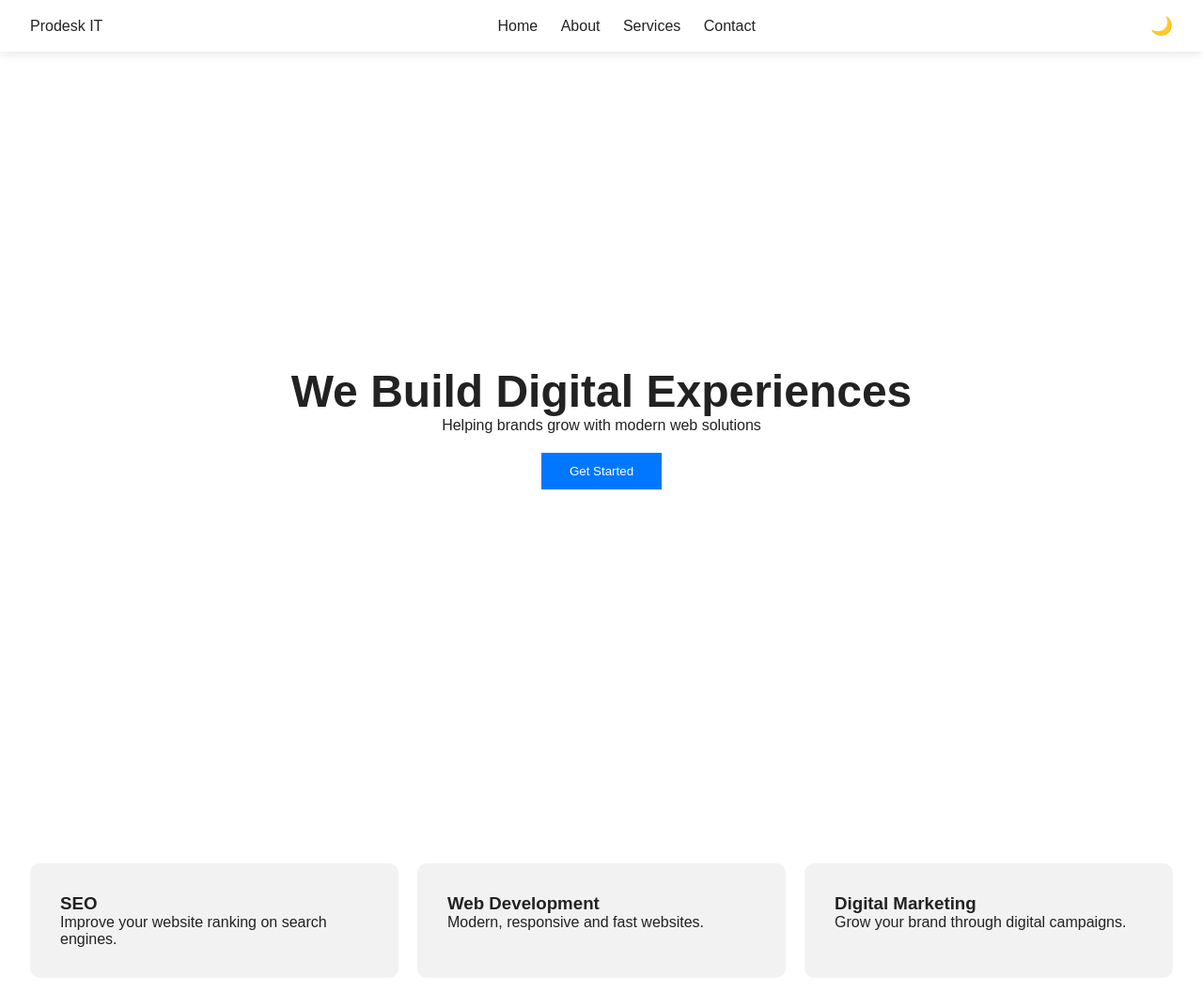
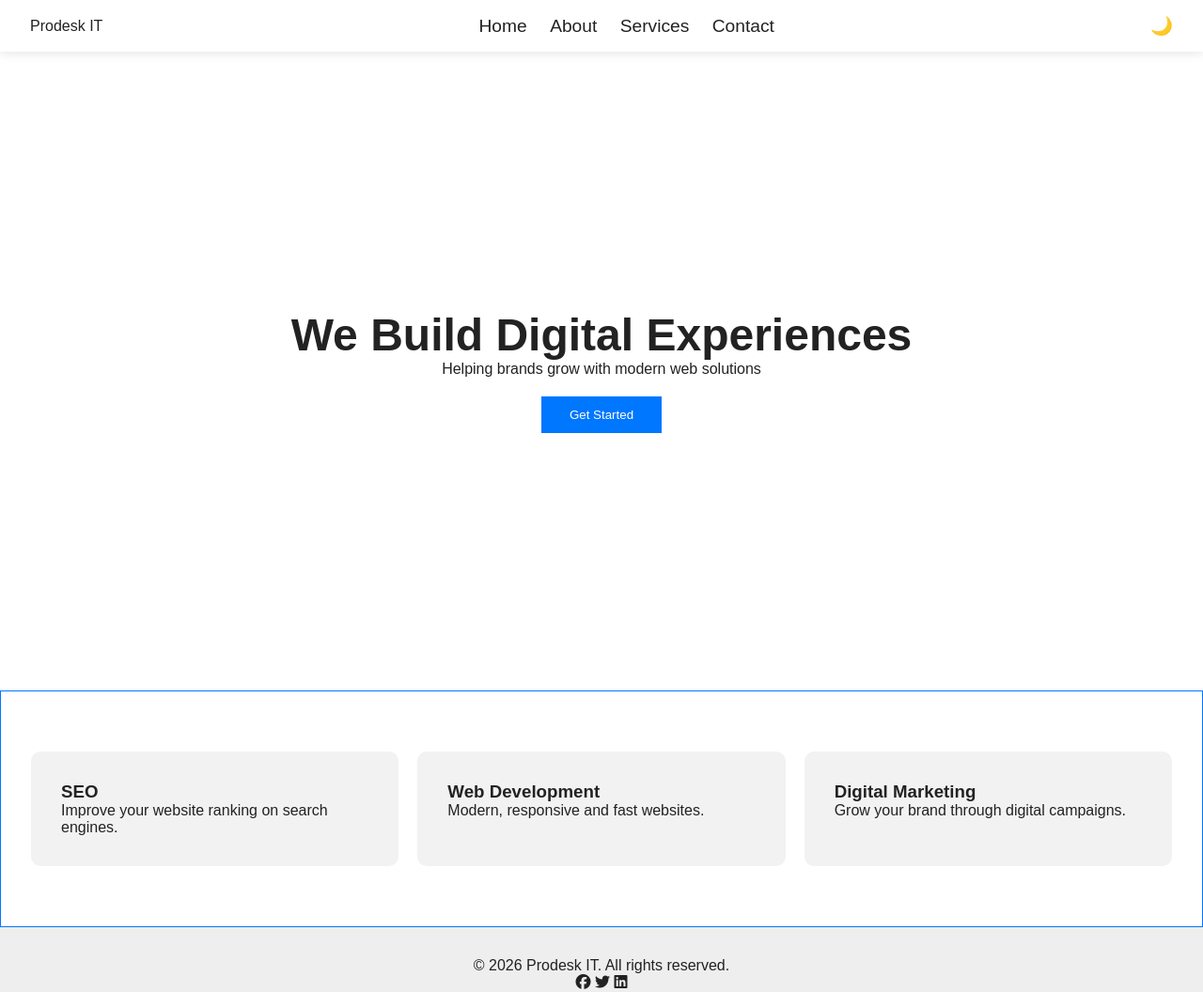
Before and after one commit to ArunGrover28/Prodesk-IT, a plain HTML site: page index.html in a window 1280 px wide. Shown: the top 1056 px of the page at 94% size. Drawn offline with Linux system fonts and the light colour scheme.

Commit message:
final Change

```diff
--- a/css/style.css
+++ b/css/style.css
@@ -9,6 +9,10 @@
   --bg: #ffffff;
   --text: #222;
   --primary: #0077ff;
+}
+
+html{
+  scroll-behavior: smooth;
 }
 
 body.dark {
@@ -53,6 +57,7 @@ body {
 @media (max-width: 768px) {
   .menu-toggle {
     display: block;
+    color: white;
   }
 
   .nav-links {
@@ -69,10 +74,12 @@ body {
 
   .nav-links a {
     margin: 10px 0;
+
   }
 
   .nav-links.active {
     display: flex;
+
   }
 }
 
@@ -80,6 +87,11 @@ body {
   margin: 0 10px;
   text-decoration: none;
   color: var(--text);
+  font-size: 1.2rem;
+}
+
+.nav-links a:hover{
+  opacity: 0.5;
 }
 
 #theme-toggle {
@@ -91,7 +103,7 @@ body {
 
 /* Hero */
 .hero {
-  min-height: 100vh;
+  min-height: 85vh;
   display: flex;
   flex-direction: column;
   justify-content: center;
@@ -120,6 +132,7 @@ body {
 
 /* Services */
 .services {
+  border: 1px solid var(--primary);
   display: grid;
   grid-template-columns: repeat(3, 1fr);
   gap: 20px;
--- a/index.html
+++ b/index.html
@@ -14,13 +14,13 @@
 <body>
 
   <!-- Navbar -->
-<header class="navbar">
+<header class="navbar" >
   <div class="logo">Prodesk IT</div>
 
   <nav class="nav-links" id="nav-links">
-    <a href="#">Home</a>
+    <a href="#home">Home</a>
     <a href="#">About</a>
-    <a href="#">Services</a>
+    <a href="#services">Services</a>
     <a href="#">Contact</a>
   </nav>
 
@@ -31,14 +31,14 @@
 </header>
 
   <!-- Hero Section -->
-  <section class="hero">
+  <section class="hero" id ="home" >
     <h1>We Build Digital Experiences</h1>
     <p>Helping brands grow with modern web solutions</p>
     <button class="cta">Get Started</button>
   </section>
 
   <!-- Services -->
-  <section class="services">
+  <section class="services" id = "services" >
     <div class="card">
       <h3>SEO</h3>
       <p>Improve your website ranking on search engines.</p>
```
